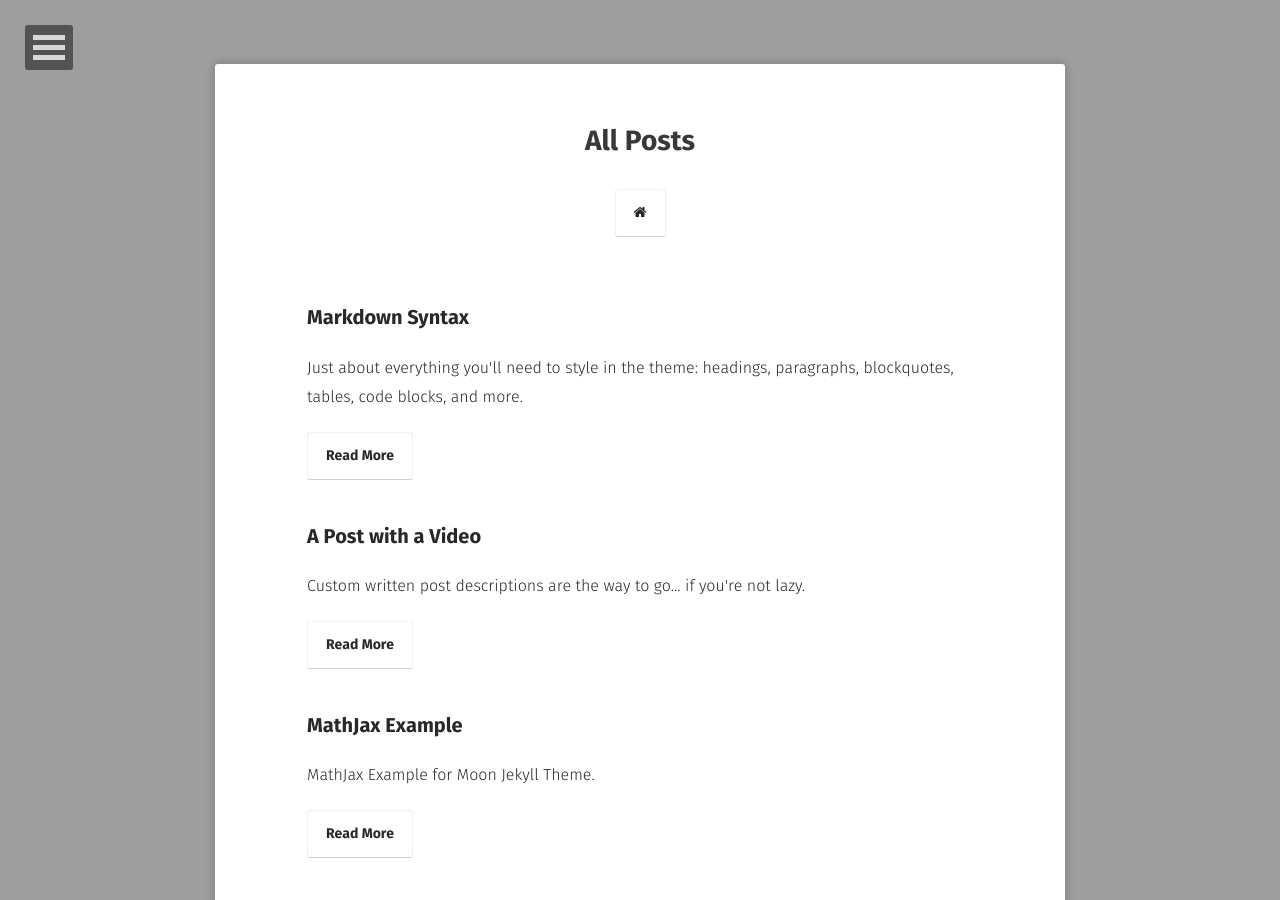
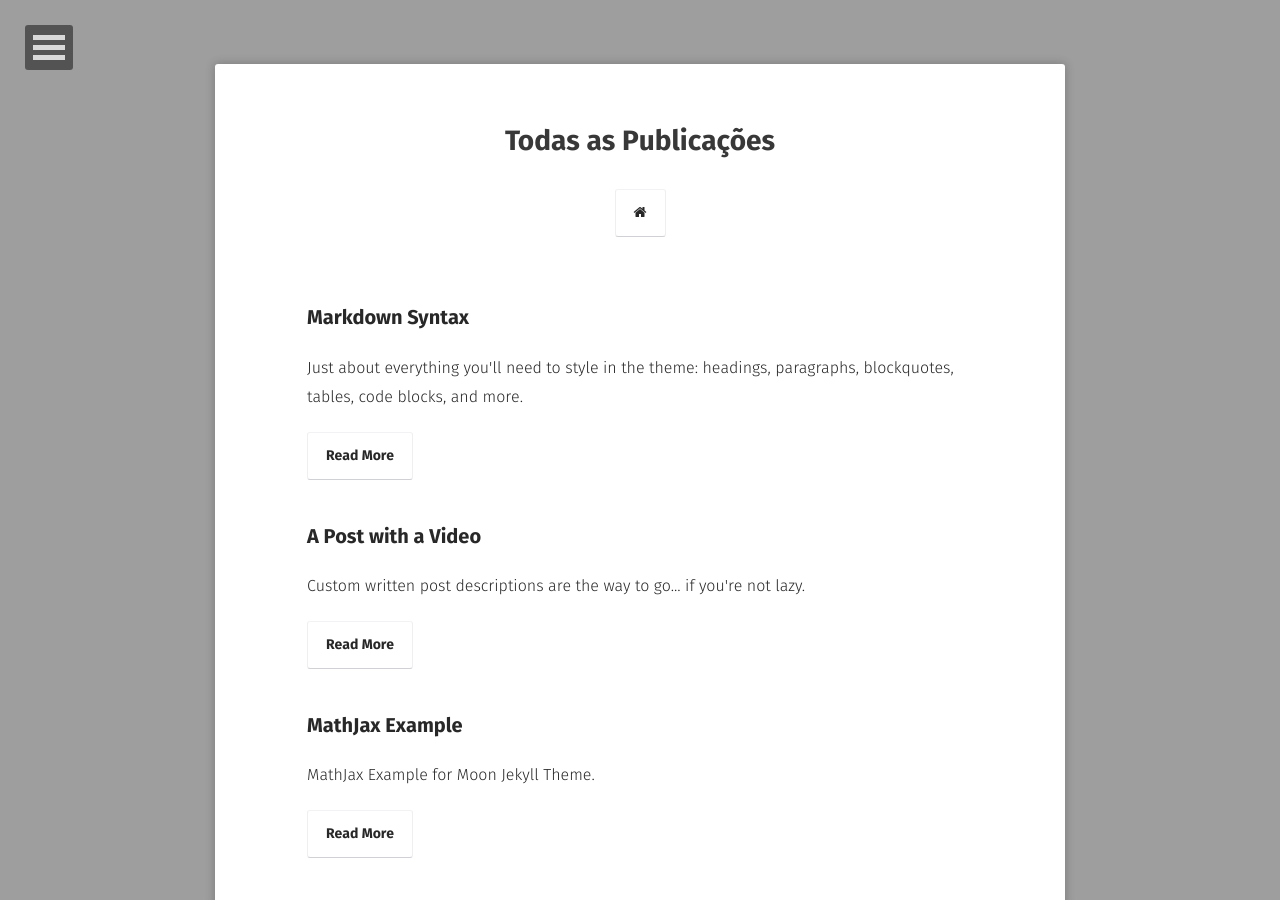
Before and after one commit to mabemoraes/mabemoraes-github.io, a Jekyll site: the page built from posts/index.md, in a window 1280 px wide and 900 px high. Built offline with Jekyll 4.4.1, drawn with Linux system fonts in a browser that asks for light colours; some web fonts are replaced.

Commit message:
Update index.md

```diff
--- a/posts/index.md
+++ b/posts/index.md
@@ -1,6 +1,6 @@
 ---
 layout: post-list
-title: All Posts
-excerpt: "A List of Posts"
+title: Todas as Publicações
+excerpt: "Lista de publicações"
 comments: false
 ---
```
